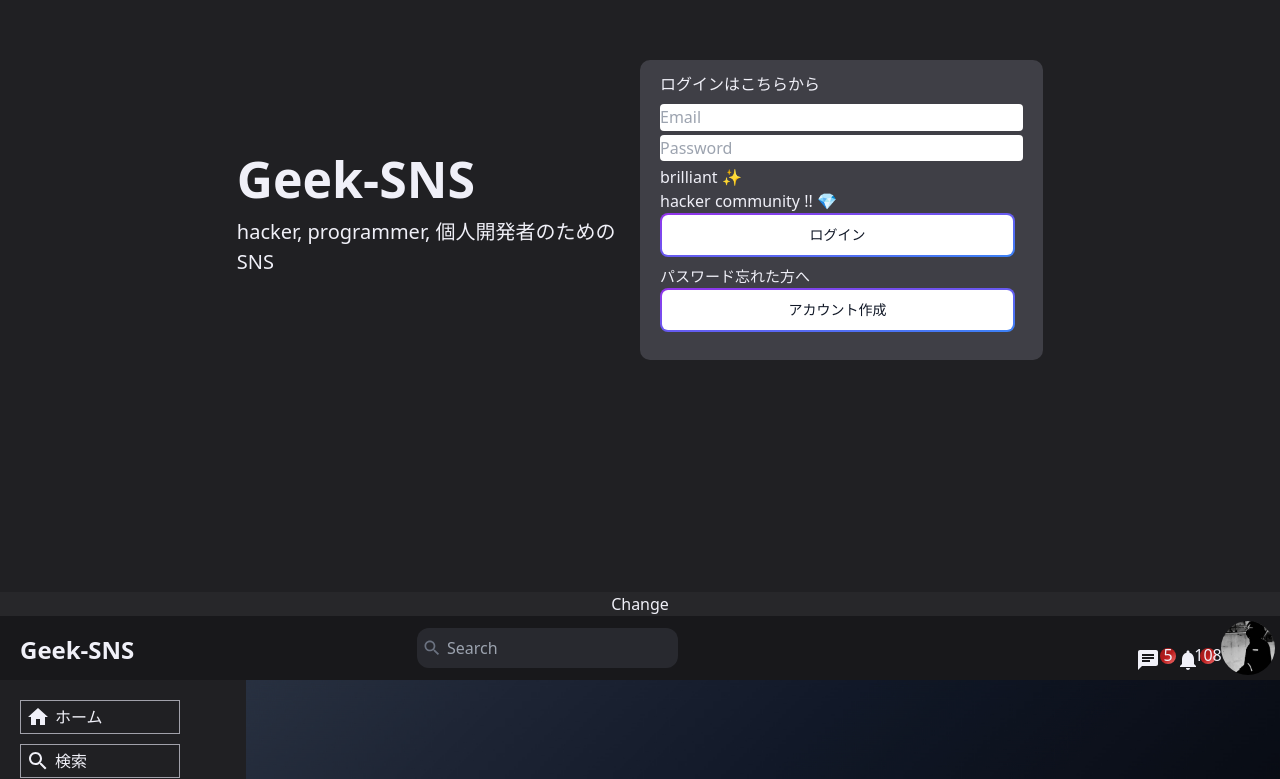
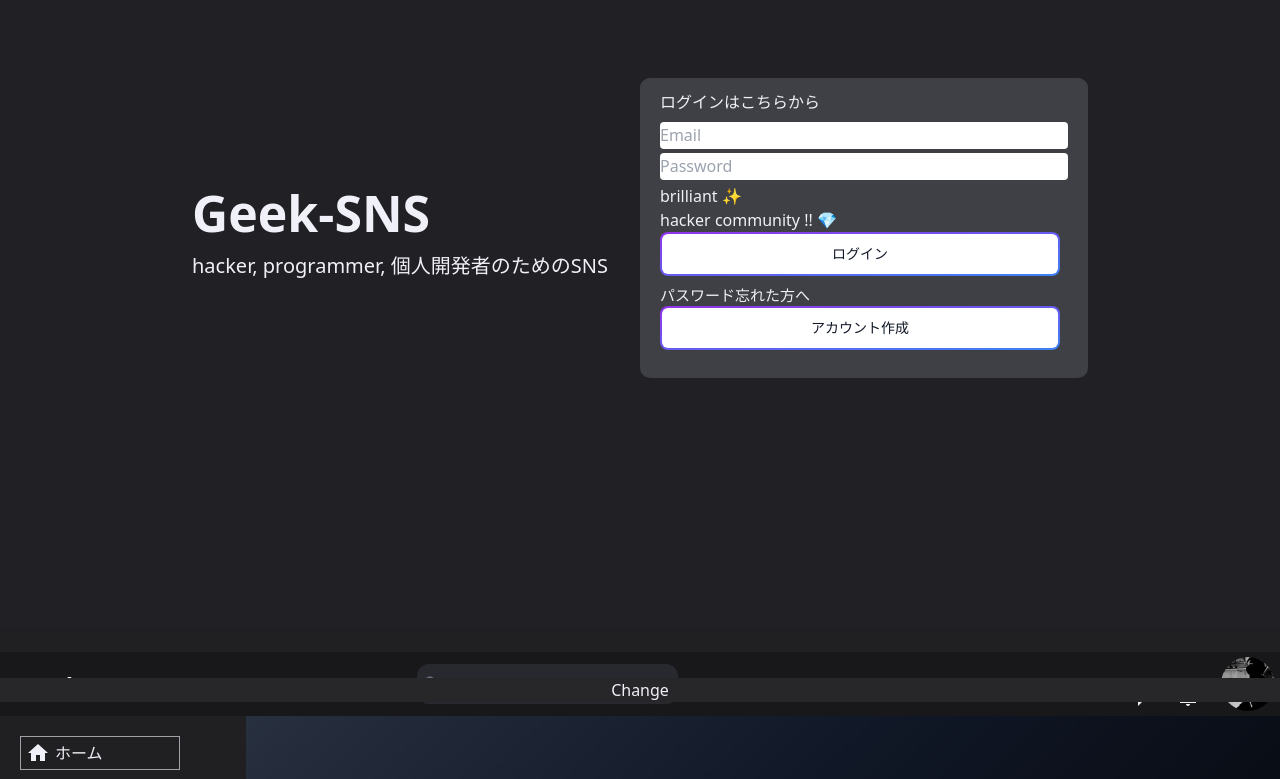
Before and after one commit to eternaleight/geek-sns, a React (Create React App) app: page / in a window 1280 px wide. Shown: the part 172-951 px from the top of the page. Built offline with nearby package versions, Linux system fonts and the light colour scheme; a small style sheet from the web is missing.

Commit message:
feat(test): sticky login screen

```diff
--- a/prettier.config.js
+++ b/prettier.config.js
@@ -1,5 +1,5 @@
 module.exports = {
-  printWidth: 60,
+  printWidth: 80,
   tabWidth: 2,
   useTabs: false,
   semi: false,
--- a/src/App.tsx
+++ b/src/App.tsx
@@ -14,15 +14,11 @@ const App: React.FC = () => {
       <Login />
       <div
         onClick={() => Button()}
-        className="sticky top-0 text-center cursor-pointer bg-zinc-800"
+        className="sticky top-[850px] text-center cursor-pointer bg-zinc-800 z-[110]"
       >
         Change
       </div>
-      {button ? (
-        <Home />
-      ) : (
-        <Profile />
-      )}
+      {button ? <Home /> : <Profile />}
     </div>
   )
 }
--- a/src/components/Topbar.tsx
+++ b/src/components/Topbar.tsx
@@ -20,6 +20,7 @@ const Topbar: React.FC = () => {
   }
 
   useEffect(() => {
+  console.log(window.scrollY)
     window.addEventListener('scroll', transitionNavBar)
     return () =>
       window.removeEventListener('scroll', transitionNavBar)
@@ -72,9 +73,9 @@ const Topbar: React.FC = () => {
           <div className="flex">
             <div className="groupButton w-[24px] h-[25px] bg-transparent cursor-pointer left-[23px] relative bg-transparent"></div>
             <Chat className="cursor-pointer upAnime hover:text-blue-500 transition" />
-            <span className={style.topbarIconBadge}>5</span>
+            <span className={style.topbarIconBadge}>2</span>
             <Notifications className="cursor-pointer buruburuAnime hover:text-blue-500 transition" />
-            <span className={style.topbarIconBadge}>108</span>
+            <span className={style.topbarIconBadge}>8</span>
           </div>
         </div>
         <img
--- a/src/index.tsx
+++ b/src/index.tsx
@@ -2,14 +2,17 @@ import React from 'react'
 import ReactDOM from 'react-dom/client'
 import App from './App'
 import SizeObserver from './utils/size-observer'
+import ScrollObserver from './utils/scroll-observer'
 
 const root = ReactDOM.createRoot(
   document.getElementById('root') as HTMLElement
 )
 root.render(
-  <SizeObserver>
-    <React.StrictMode>
-      <App />
-    </React.StrictMode>
-  </SizeObserver>
+  <ScrollObserver>
+    <SizeObserver>
+      <React.StrictMode>
+        <App />
+      </React.StrictMode>
+    </SizeObserver>
+  </ScrollObserver>
 )
--- a/src/pages/Profile.tsx
+++ b/src/pages/Profile.tsx
@@ -44,7 +44,7 @@ const Profile: React.FC = () => {
               </div>
               <div className="flex">
                 <TimeLine />
-                <Rightbar profile />
+                {innerWidth < 500 ? null : <Rightbar profile />}
               </div>
             </div>
           </div>
--- a/src/pages/login.tsx
+++ b/src/pages/login.tsx
@@ -1,12 +1,23 @@
+import { useContext, useEffect } from 'react'
+import {ScrollContext} from '../utils/scroll-observer'
+import { SizeContext } from '../utils/size-observer'
+
 const Login: React.FC = () => {
+  const { innerWidth } = useContext(SizeContext)
+  const { scrollY } = useContext(ScrollContext)
+
   const style = {
-    loginInput: `focus:outline-none h-[50px] rounded-[4px] mb-1`,
+    loginInput: `focus:outline-none h-[50px] w-full rounded-[4px] mb-1`,
     loginButton: `relative inline-flex items-center justify-center p-0.5 mb-2 mr-2  text-sm font-medium text-gray-900 rounded-lg group bg-gradient-to-br from-purple-600 to-blue-500 group-hover:from-purple-600 group-hover:to-blue-500 hover:text-white dark:text-white focus:ring-4 focus:outline-none focus:ring-blue-300 dark:focus:ring-blue-800`,
   }
+
   return (
     <>
-      <div className="login w-[90vw] mx-auto h-[95.5vh] flex items-center justify-center">
-        <div className="loginWrapper w-[70%] h-[70%] flex">
+      <div style={{
+        backgroundColor: `#21212783`
+        }}
+         className="sticky z-[100] top-0 login w-[100vw] mx-auto h-[100vh] flex items-center justify-center">
+        <div className={innerWidth < 768 ? "loginWrapper w-[70%] h-[70%] flex flex-col mb-28" : "loginWrapper w-[70%] h-[70%] flex"}>
           <div className="loginleft flex-[1] flex flex-col justify-center">
             <h3 className="text-[50px] font-bold">
               Geek-SNS
--- /dev/null
+++ b/src/utils/scroll-observer.tsx
@@ -0,0 +1,37 @@
+import React, {
+  createContext,
+  ReactNode,
+  useCallback,
+  useEffect,
+  useState,
+} from 'react'
+
+type ScrollValue = {
+  scrollY: number
+}
+
+export const ScrollContext = React.createContext<ScrollValue>({
+  scrollY: 0,
+})
+
+type Props = {
+  children: ReactNode
+}
+const ScrollObserver: React.FC<Props> = ({ children }) => {
+  const [scrollY, setScrollY] = useState<number>(0)
+  const handleScroll = useCallback(() => {
+    setScrollY(window.scrollY)
+  }, [])
+
+  useEffect(() => {
+    document.addEventListener('scroll', handleScroll, { passive: true })
+    return () => document.removeEventListener('scroll', handleScroll)
+  }, [handleScroll])
+
+  return (
+    <ScrollContext.Provider value={{ scrollY }}>
+      {children}
+    </ScrollContext.Provider>
+  )
+}
+export default ScrollObserver
```
